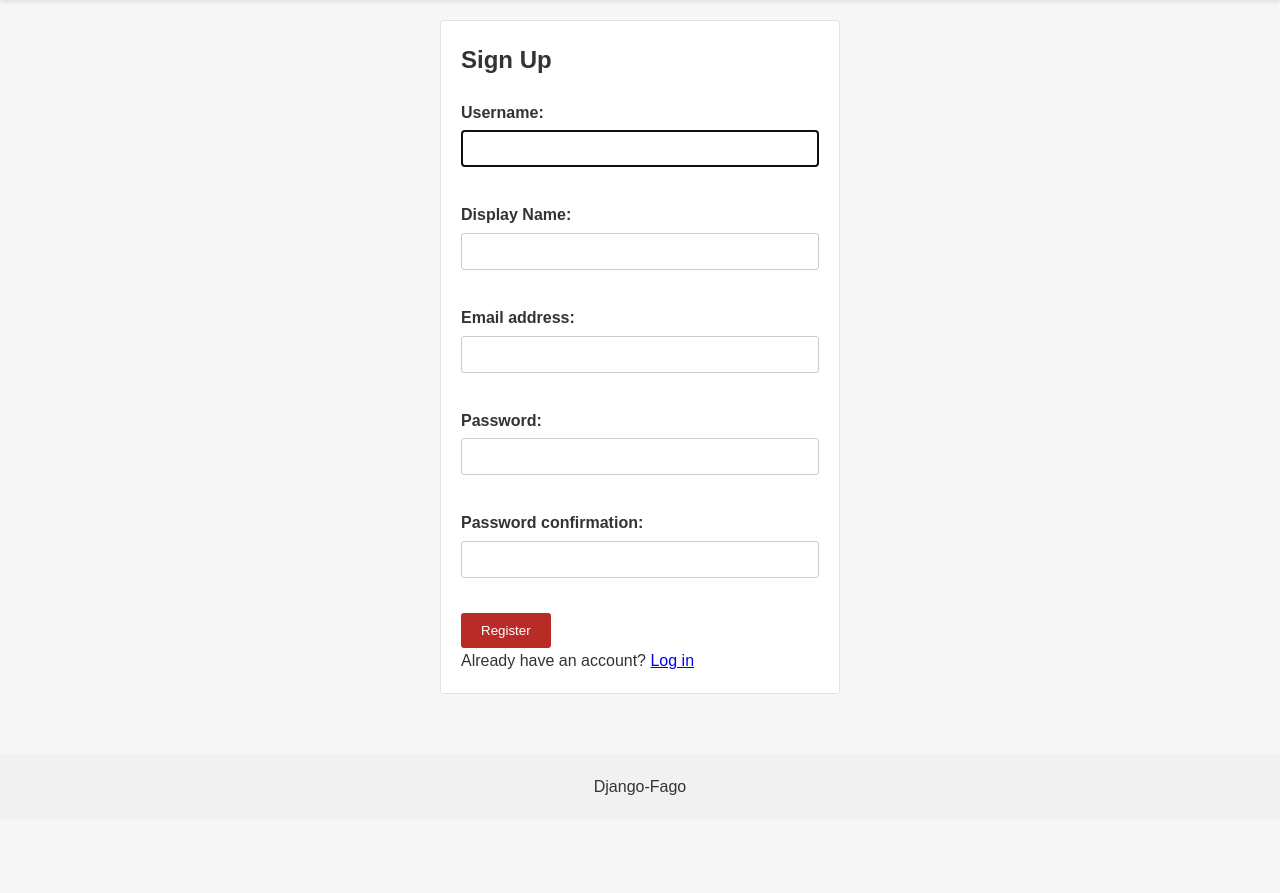
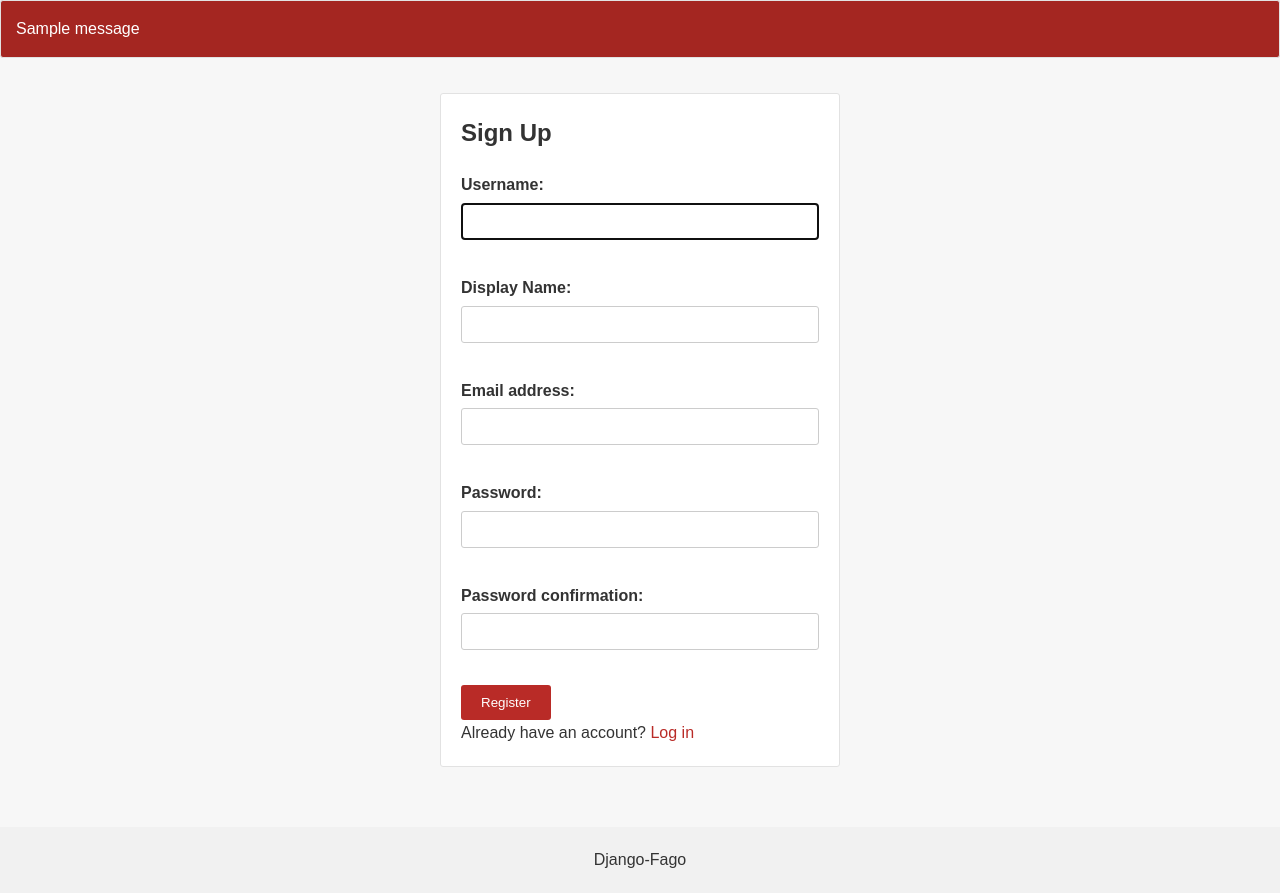
Before and after one commit to Rachit74/fago, a Django app: page /user/register/ in a window 1280 px wide. Shown: the part 58-951 px from the top of the page. Before the commit the page ends 853 px from the top, so only its background shows below. Run offline with Django 5.2, Linux system fonts and the light colour scheme; one stand-in notice (Sample message) is shown.

Commit message:
style tweaks

```diff
--- a/fago/posts/templates/posts/base.html
+++ b/fago/posts/templates/posts/base.html
@@ -38,6 +38,21 @@
             {% endif %}
         </nav>
     </header>
+
+        {% if messages %}
+        <ul class="messages">
+            {% for message in messages %}
+            <li class="{{ message.tags }}">
+                {{ message }}
+                {% if message.tags == "error" %}
+                    <a href="{% url 'help_page' %}" class="btn-link">Help</a>
+                {% endif %}
+            </li>
+            {% endfor %}
+        </ul>
+    {% endif %}
+
+
     {% block content %}
 
     {% endblock %}
--- a/fago/static/css/style.css
+++ b/fago/static/css/style.css
@@ -731,3 +731,78 @@ img {
     max-height: 400px; /* Set your desired maximum height */
     height: auto;  /* Maintains aspect ratio */
 }
+
+/* Flashed Messages */
+.messages {
+    list-style-type: none;
+    margin: 0;
+    padding: 0;
+}
+
+.messages li {
+    background-color: #a42621;
+    border: 1px solid #e2e2e2;
+    border-radius: 3px;
+    padding: 15px;
+    margin-bottom: 15px;
+    color: #ffffff;
+    position: relative;
+}
+
+/* .messages li.success {
+    border-color: #d4edda;
+    background-color: #d4edda;
+    color: #155724;
+}
+
+.messages li.error {
+    border-color: #f8d7da;
+    background-color: #f8d7da;
+    color: #721c24;
+}
+
+.messages li.info {
+    border-color: #cce5ff;
+    background-color: #cce5ff;
+    color: #004085;
+}
+
+.messages li.warning {
+    border-color: #fff3cd;
+    background-color: #fff3cd;
+    color: #856404;
+}
+
+.messages li:before {
+    content: "";
+    position: absolute;
+    top: 50%;
+    right: 15px;
+    transform: translateY(-50%);
+    border: 10px solid transparent;
+}
+
+.messages li.success:before {
+    border-left-color: #d4edda;
+}
+
+.messages li.error:before {
+    border-left-color: #f8d7da;
+}
+
+.messages li.info:before {
+    border-left-color: #cce5ff;
+}
+
+.messages li.warning:before {
+    border-left-color: #fff3cd;
+}
+
+.messages li a {
+    color: inherit;
+    text-decoration: underline;
+}
+
+.messages li a:hover {
+    color: #0056b3;
+} */
--- a/fago/user/templates/user/login.html
+++ b/fago/user/templates/user/login.html
@@ -10,7 +10,7 @@
         {% csrf_token %}
         {{ form }}
         <button type="submit" class="btn">Log In</button>
-        <p>Don't have an account? <a href="{% url 'register' %}">Sign up</a></p>
+        <p>Don't have an account? <a href="{% url 'register' %}" class="hi">Sign up</a></p>
     </form>
 </main>
 
--- a/fago/user/templates/user/register.html
+++ b/fago/user/templates/user/register.html
@@ -22,7 +22,7 @@
                 </div>
             {% endfor %}
         <button type="submit" class="btn">Register</button>
-        <p>Already have an account? <a href="login.html">Log in</a></p>
+        <p>Already have an account? <a href="login.html" class="hi">Log in</a></p>
     </form>
 </main>
 
```
Also changed, not shown: fago/posts/templates/comments/comment_item.html (+9 -8 lines), fago/posts/templates/posts/notification.html (+0 -9 lines), fago/posts/templates/posts/read_post.html (+17 -10 lines), fago/db.sqlite3.
